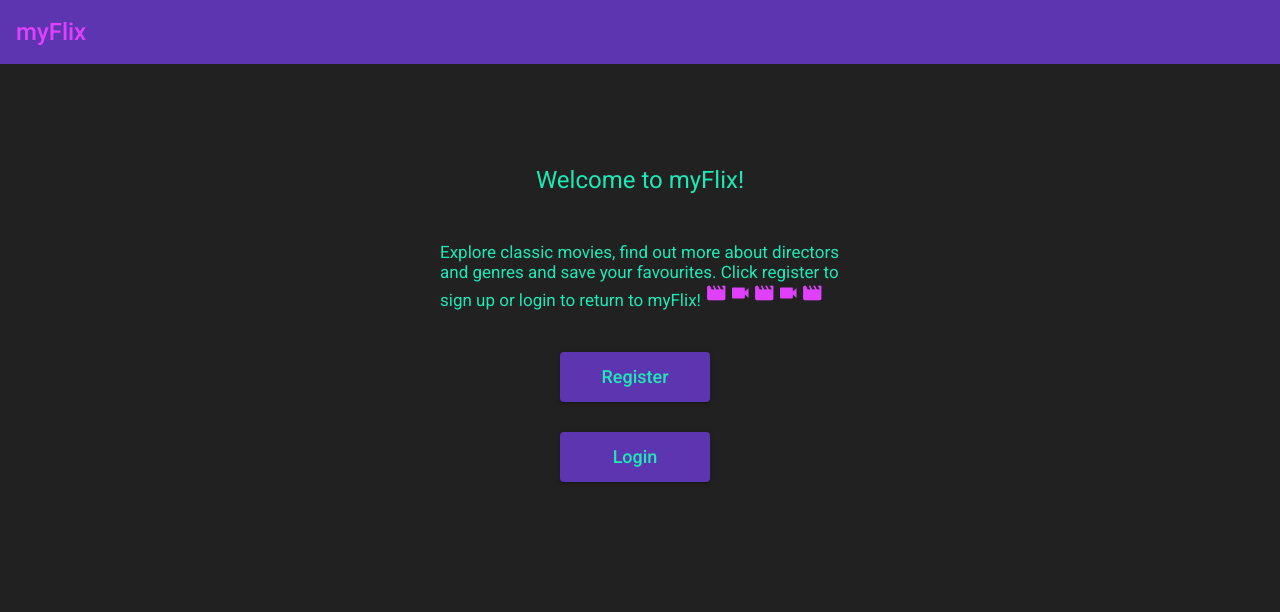
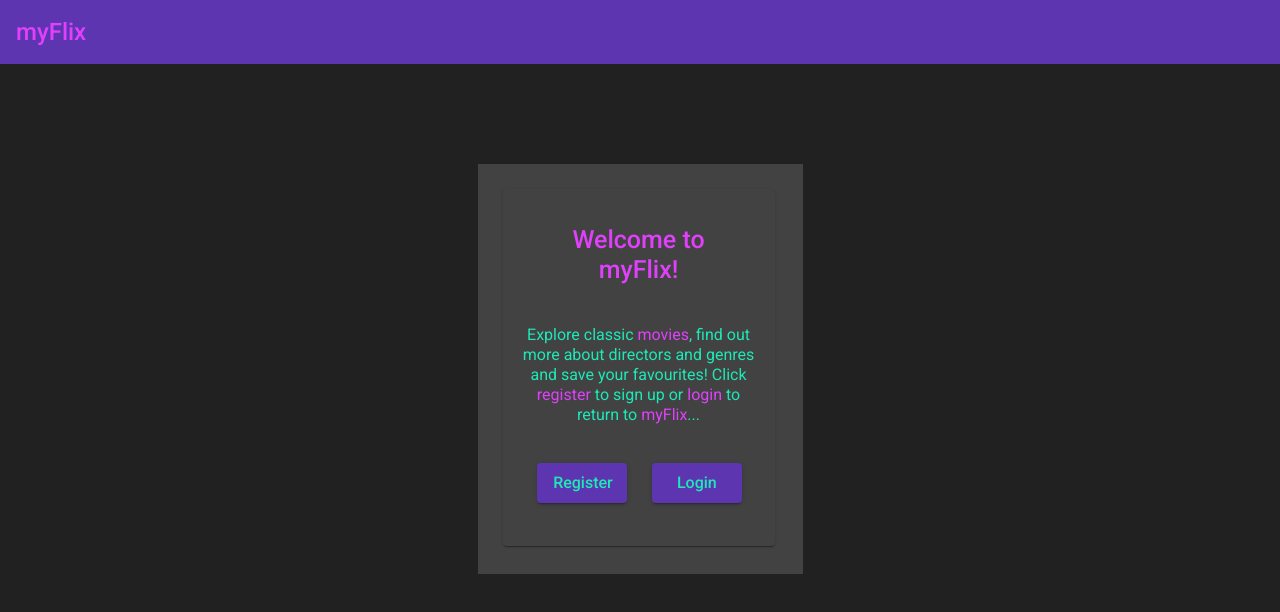
Before and after one commit to Penny167/myFlix-Angular-client, an Angular app: page /welcome in a window 1280 px wide. Shown: the top 612 px of the page. Built offline with nearby package versions, Linux system fonts and the light colour scheme.

Commit message:
Updated welcome page component to improve styling by enclosing content in mat-card consistent with other components.

```diff
--- a/src/app/welcome-page/welcome-page.component.html
+++ b/src/app/welcome-page/welcome-page.component.html
@@ -1,19 +1,27 @@
 <mat-toolbar color="primary">
-  <span>myFlix</span>
+  <span id="logo">myFlix</span>
 </mat-toolbar>
 <div class="welcome-wrapper">
-  <div class="main-page">
-    <h1>Welcome to myFlix!</h1>
-    <p>Explore classic movies, find out more about directors and genres and save your favourites.
-      Click register to sign up or login to return to myFlix!
-      <mat-icon>movie</mat-icon><mat-icon>videocam</mat-icon><mat-icon>movie</mat-icon><mat-icon>videocam</mat-icon><mat-icon>movie</mat-icon>
-    </p>
+  <div class="card-border">
+    <mat-card>
+      <mat-card-header>
+        <mat-card-title>Welcome to myFlix!</mat-card-title>
+      </mat-card-header>
+      <div class="content-container">
+        <mat-card-content>
+          Explore classic <span>movies</span>, find out more about directors and genres and save your favourites!
+          Click <span>register</span> to sign up or <span>login</span> to return to <span>myFlix</span>...
+        </mat-card-content>
+      </div>
 <!-- event binding used to invoke the respective functions in the welcome-page component when the buttons are clicked -->
-    <button mat-raised-button (click)="openUserRegistrationDialog()" style="margin-right: 10px;" color="primary">
-      Register
-    </button>
-    <button mat-raised-button (click)="openUserLoginDialog()" style="margin-right: 10px;" color="primary">
-      Login
-    </button>
+      <mat-card-actions>
+        <button mat-raised-button (click)="openUserRegistrationDialog()" style="margin-left: 10px;" color="primary">
+          Register
+        </button>
+        <button mat-raised-button (click)="openUserLoginDialog()" color="primary">
+          Login
+        </button>
+      </mat-card-actions>
+    </mat-card>
   </div>
 </div>
--- a/src/app/welcome-page/welcome-page.component.scss
+++ b/src/app/welcome-page/welcome-page.component.scss
@@ -1,5 +1,8 @@
 .mat-toolbar { // Sits outside the welcome-wrapper so it does not become a flex item
   color: #E040FB;
+}
+
+#logo {
   font-size: x-large;
 }
 
@@ -11,31 +14,67 @@
   padding-top: 100px;
 }
 
-.main-page { // Creates a responsive container for the main content
+.card-border { // This improves the appearance of the component on the page, making it look similar to the dialogs that include forms
+  background-color: #424242;
+  width: 325px;
+  height: 410px;
+}
+
+.mat-card {
+  position: relative; // Ensures the card moves with the border when the screen size changes
+  top: 25px;
+  left: 25px;
+  width: 240px;
+  height: 325px;
+  box-shadow: 0px 2px 1px -1px rgb(0 0 0 / 20%), 0px 1px 1px 0px rgb(0 0 0 / 14%), 0px 1px 3px 0px rgb(0 0 0 / 12%);
+  color: #E040FB;
+}
+
+.mat-card>:first-child,
+.mat-card-content>:first-child {
+  margin-top: 20px;
+}
+
+.mat-card-header {
+  height: 40px;
+  margin-top: 20px;
+  margin-bottom: 20px;
+  text-align: center;
+  line-height: 30px;
+}
+
+.mat-card-title {
+  font-size: 25px;
+  font-weight: 500;
+  height: 30px;
+}
+
+.content-container {
   display: flex;
   flex-direction: column;
-  align-items: center;
-  gap: 30px; // Spaces the flex items neatly
-  width: 400px;
+  flex-wrap: wrap;
+  height: 170px;
 }
 
-h1 {
+.mat-card-content {
   color: #1DE9B6;
+  font-size: 16px;
+  text-align: center;
+  margin-top: 40px;
 }
 
-p {
-  color: #1DE9B6;
-  font-size: 17px;
+span {
+  color: #E040FB;
 }
 
-.mat-icon {
-  font-size: 22px;
-  color: #E040FB;
+.mat-card-actions {
+  display: flex;
+  justify-content: space-evenly;
 }
 
 .mat-raised-button {
   color: #1DE9B6;
-  width: 150px;
-  height: 50px;
-  font-size: large;
+  width: 90px;
+  height: 40px;
+  font-size: medium;
 }
```
